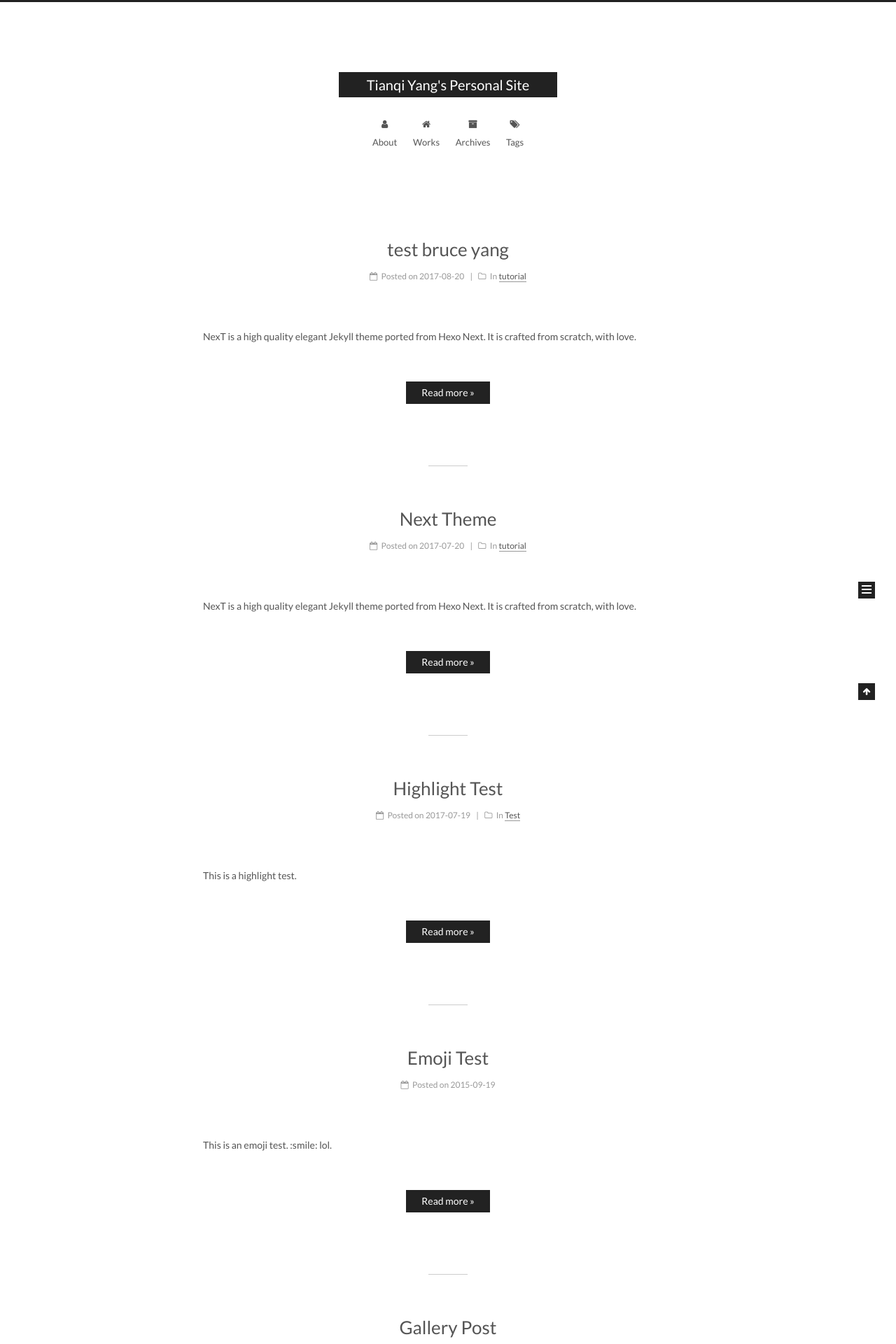
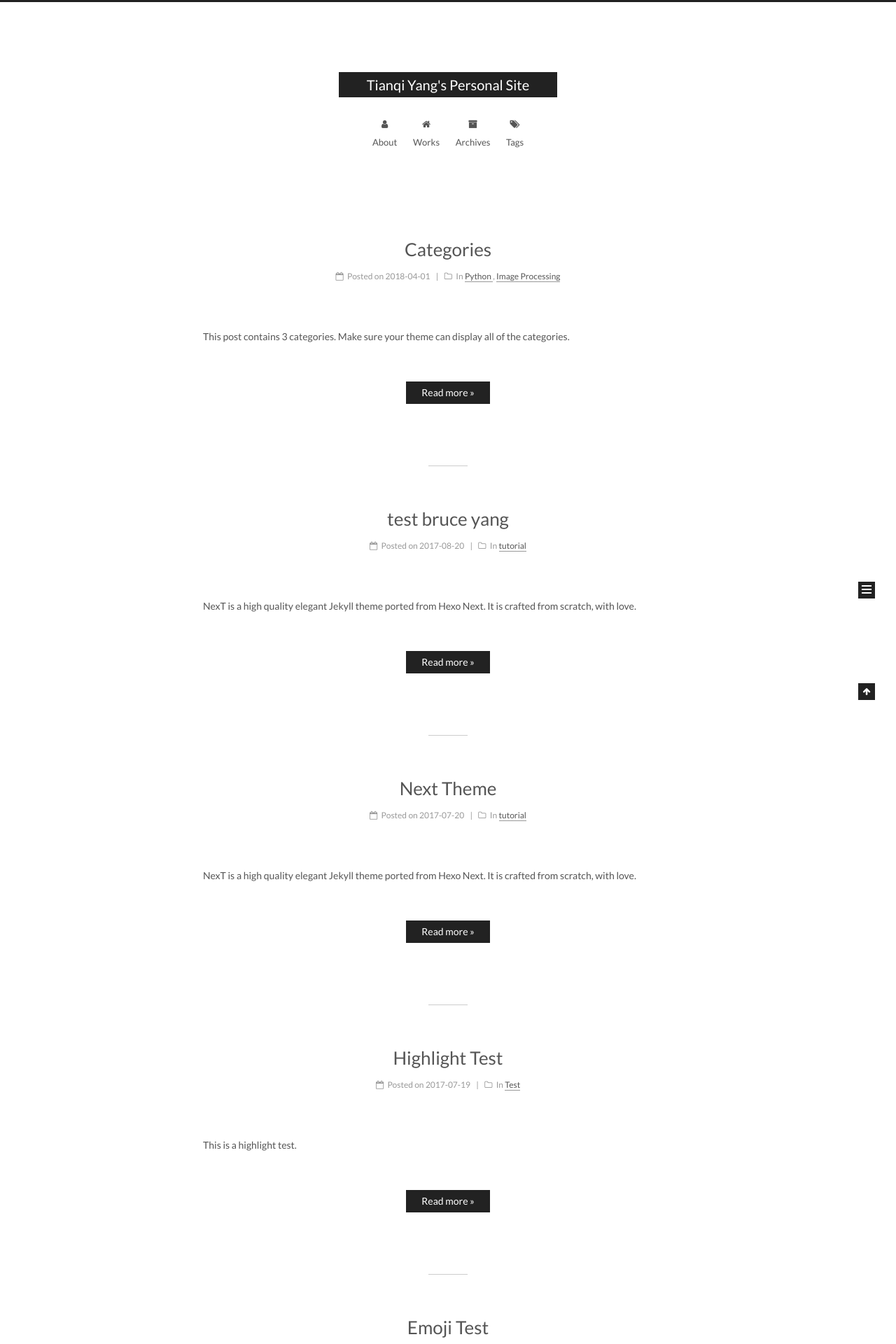
Before and after one commit to bruceyoungsysu/bruceyoungsysu.github.io, a Jekyll site: the page built from index.html, in a window 1280 px wide. Shown: the top 1920 px of the page at 70% size. Built offline with Jekyll 4.4.1, drawn with Linux system fonts in a browser that asks for light colours; the list of posts is cut into pages by our own code; some of the changed text lies outside the part shown.

Commit message:
Update 2018-04-01-categories.md

```diff
--- a/_posts/2018-04-01-categories.md
+++ b/_posts/2018-04-01-categories.md
@@ -1,6 +1,6 @@
 ---
 title: Categories
-date: 2013-12-24 23:30:09
+date: 2018-04-01 16:34:09
 categories:
 - Python
 - Image Processing
```
